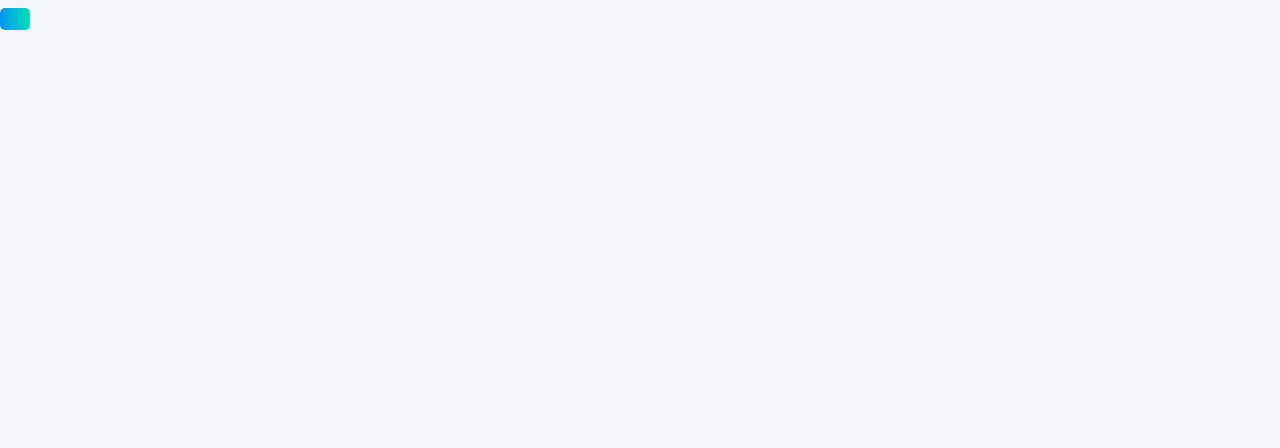
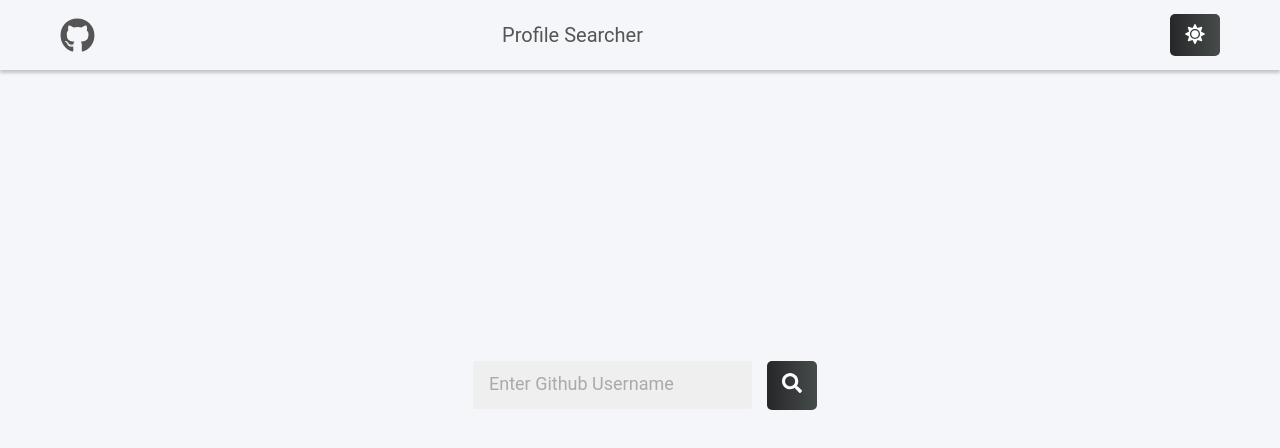
Before and after one commit to p-vasic/git-profile-searcher, a React (Create React App) app: page / in a window 1280 px wide. Shown: the top 448 px of the page. Built offline with nearby package versions, Linux system fonts and the light colour scheme.

Commit message:
feat: Create Home page and upgrade Button and Toggle types

```diff
--- a/src/App.tsx
+++ b/src/App.tsx
@@ -1,7 +1,7 @@
 import { FC } from 'react';
 import { Route, Routes } from 'react-router-dom';
 import { ThemeProvider } from 'styled-components';
-import Button from './components/Button';
+import Home from './pages/Home';
 import GlobalStyle from './theme/GlobalStyle';
 import { useThemeMode } from './theme/useThemeMode';
 
@@ -15,7 +15,7 @@ const App: FC = () => {
     }}>
       <GlobalStyle />
       <Routes>
-        <Route path="/" element={<Button />} />
+        <Route path="/" element={<Home />} />
       </Routes>
     </ThemeProvider>
   );
--- a/src/components/Button.tsx
+++ b/src/components/Button.tsx
@@ -3,7 +3,7 @@ import styled from "styled-components";
 const Button = styled.button`
     color: rgb(255,255,255);
     border: none;
-    background-image: linear-gradient(to right, #0098f0, #00e1b5);
+    background-image: linear-gradient(to right,#262728,#464c4b);
     padding: 1rem 1.5rem;
     border-radius: 5px;
     border-bottom: 2px solid transparent;
--- /dev/null
+++ b/src/components/Toogle.tsx
@@ -0,0 +1,48 @@
+import { FC } from "react";
+import styled from "styled-components";
+import Button from "./Button";
+import { FaMoon, FaSun } from 'react-icons/fa';
+
+const ToggleSpan = styled.span`
+    padding-left: 12rem;
+
+    @media only screen and (max-width: 1100px) {
+        padding-left: 10rem;
+    }
+
+    @media only screen and (max-width: 950px) {
+        padding-left: 9rem;
+    }
+
+    @media only screen and (max-width: 950px) {
+        padding-left: 7rem;
+    }
+
+    @media only screen and (max-width: 780px) {
+        padding-left: 3rem;
+    }
+
+    @media only screen and (max-width: 650px) {
+        padding-left: 1rem;
+    }
+
+    & svg {
+            vertical-align: middle;
+            font-size: 2rem;
+        }
+`;
+
+interface IToggle {
+    isDarkMode: boolean
+    onToggle: VoidFunction
+}
+
+const Toggle: FC<IToggle> = ({ isDarkMode, onToggle }) => {
+    return (
+        <ToggleSpan>
+            <Button onClick={onToggle}>{isDarkMode ? <FaMoon /> : <FaSun />}</Button>
+        </ToggleSpan>
+    )
+}
+
+export default Toggle;
--- /dev/null
+++ b/src/pages/Home.tsx
@@ -0,0 +1,47 @@
+import { FC, useContext } from "react";
+import styled, { ThemeContext } from "styled-components";
+import SearchForm from "../components/Form";
+import Header from "../components/Header";
+import Logo from "../components/Logo";
+import Toggle from "../components/Toogle";
+import { GlobalThemeProps } from "../theme/model";
+
+const Container = styled.div`
+    display: flex;
+    flex-direction: column;
+    width: 100%;
+    height: calc(100vh - 21rem);
+    justify-content: center;
+    align-items: center;
+    margin-bottom: 7rem;
+
+    @media only screen and (max-width: 600px) {
+        margin-bottom: 1rem;
+    }
+
+    & form {
+        margin-top: 4rem;
+
+        & svg {
+            font-size: 2rem;
+        }
+    }
+`;
+
+const Home: FC = () => {
+    const { id, toggleTheme } = useContext<GlobalThemeProps>(ThemeContext);
+
+    return (
+        <>
+            <Header>
+                <Logo size={35} />
+                <Toggle isDarkMode={id === 'dark'} onToggle={toggleTheme} />
+            </Header>
+            <Container>
+                <SearchForm />
+            </Container>
+        </>
+    )
+}
+
+export default Home;
--- a/src/theme/GlobalStyle.ts
+++ b/src/theme/GlobalStyle.ts
@@ -1,7 +1,5 @@
-import { createGlobalStyle, DefaultTheme, ThemeProps } from "styled-components";
-import { IThemeMode } from "./model";
-
-interface GlobalThemeProps extends DefaultTheme, IThemeMode {}
+import { createGlobalStyle, ThemeProps } from "styled-components";
+import { GlobalThemeProps } from "./model";
 
 const GlobalStyle = createGlobalStyle`
     * {
--- a/src/theme/model.ts
+++ b/src/theme/model.ts
@@ -1,3 +1,5 @@
+import { DefaultTheme } from "styled-components"
+
 export interface IThemeMode {
     id: 'light' | 'dark'
     bgColor: string
@@ -5,3 +7,7 @@ export interface IThemeMode {
     inputColor: string
     textColor: string
 }
+
+export interface GlobalThemeProps extends DefaultTheme, IThemeMode {
+    toggleTheme: () => void
+}
```
